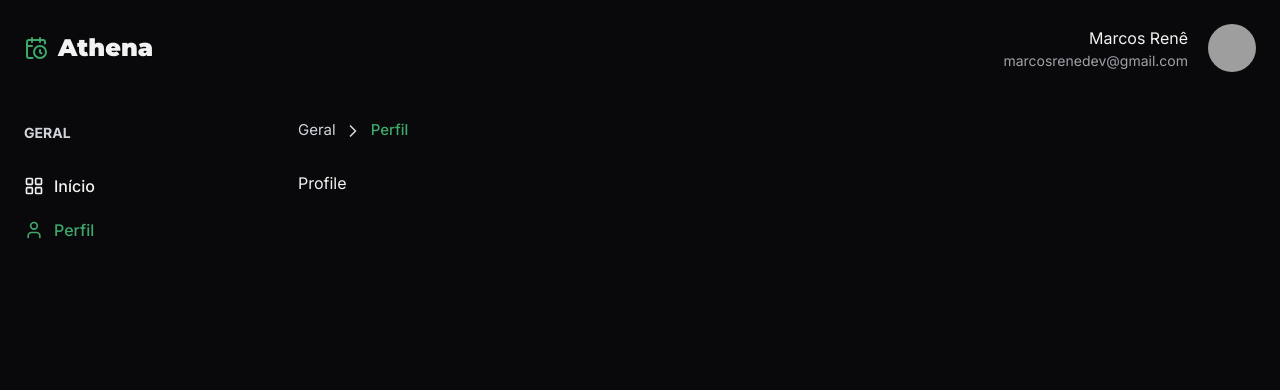
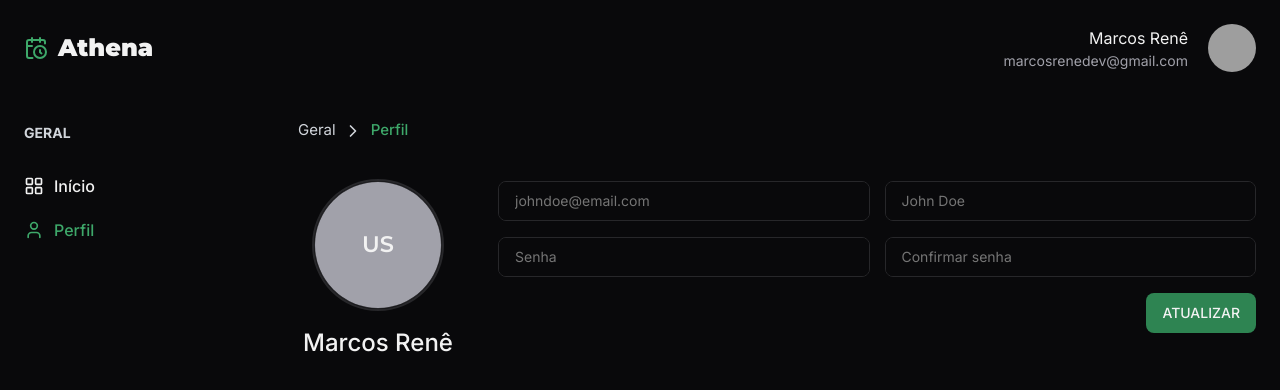
Before and after one commit to MarcosRene/athena, a React (Vite) app: page /profile in a window 1280 px wide. Shown: the top 390 px of the page. Built offline with nearby package versions, Linux system fonts and the light colour scheme; grey boxes are pictures that could not be loaded.

Commit message:
feat: add profile page

```diff
--- a/src/components/input-file.tsx
+++ b/src/components/input-file.tsx
@@ -39,7 +39,7 @@ export function InputFile({ onFileSelected, ...attrs }: InputFile) {
   }, [imageFile])
 
   return (
-    <div className="mb-[4.8rem] block">
+    <div className="mb-[1.6rem] block">
       <label
         htmlFor="video"
         className={cn(
--- a/src/pages/app/dashboard.tsx
+++ b/src/pages/app/dashboard.tsx
@@ -11,7 +11,7 @@ export function Dashboard() {
     <>
       <Helmet title="Dashboard" />
 
-      <div className="mb-[4.2rem] flex items-center justify-between">
+      <div className="mb-12 flex items-center justify-between">
         <span>Dashboard</span>
 
         <Button
--- a/src/pages/app/profile.tsx
+++ b/src/pages/app/profile.tsx
@@ -1,6 +1,9 @@
 import { Helmet } from 'react-helmet-async'
 
 import { Breadcrumbs } from '@/components/breadcrumbs'
+import { Input } from '@/components/input'
+import { InputFile } from '@/components/input-file'
+import { Button } from '@/components/button'
 
 export function Profile() {
   return (
@@ -14,7 +17,55 @@ export function Profile() {
         ]}
       />
 
-      <span>Profile</span>
+      <div className="pt-4 flex gap-16">
+        <div className="w-full max-w-[16rem] flex flex-col items-center">
+          <InputFile
+            onFileSelected={(value) => {
+              console.log({ value })
+            }}
+          />
+
+          <span className="font-medium text-[2.4rem]">Marcos Renê</span>
+        </div>
+
+        <div className="grid grid-cols-2 gap-x-6 w-full self-baseline">
+          <Input
+            id="email"
+            placeholder="johndoe@email.com"
+            value={''}
+            onChange={(event) => {
+              console.log(event.target.value)
+            }}
+          />
+          <Input
+            id="name"
+            placeholder="John Doe"
+            value={''}
+            onChange={(event) => {
+              console.log(event.target.value)
+            }}
+          />
+          <Input
+            id="password"
+            placeholder="Senha"
+            value={''}
+            onChange={(event) => {
+              console.log(event.target.value)
+            }}
+          />
+          <Input
+            id="confirm_password"
+            placeholder="Confirmar senha"
+            value={''}
+            onChange={(event) => {
+              console.log(event.target.value)
+            }}
+          />
+          <div className="col-start-2 col-end-2 flex justify-end">
+            <Button className="uppercase font-medium">Atualizar</Button>
+          </div>
+        </div>
+      </div>
     </>
   )
 }
```
